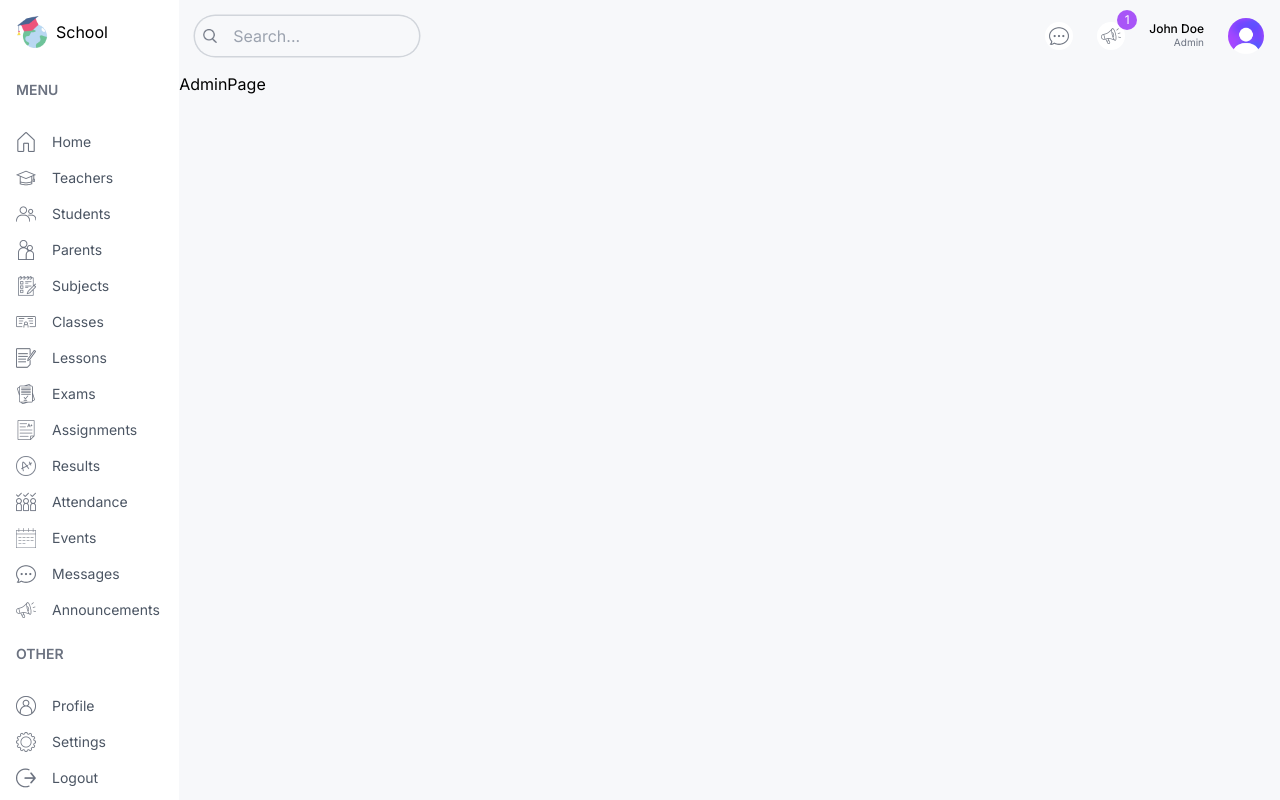
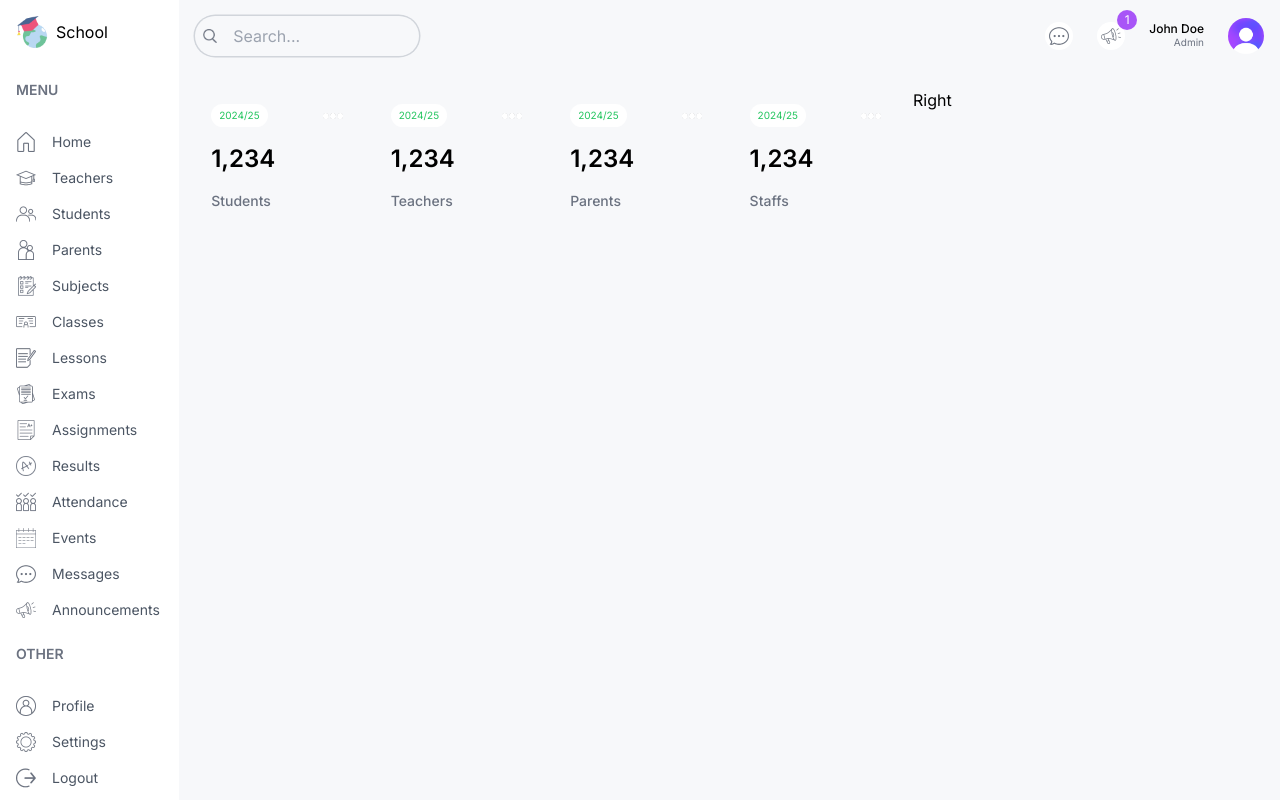
Before and after one commit to Nyakamba/school, a Next.js app: page /admin in a window 1280 px wide. Built offline with nearby package versions, Linux system fonts and the light colour scheme.

Commit message:
Build user cards

```diff
--- a/src/app/(dashboard)/admin/page.tsx
+++ b/src/app/(dashboard)/admin/page.tsx
@@ -1,5 +1,22 @@
+import UserCard from "@/components/UserCard";
+
 const AdminPage = () => {
-  return <div>AdminPage</div>;
+  return (
+    <div className="p-4 flex gap-4 flex-col md:flex-row">
+      {/* LEFT */}
+      <div className="w-full lg:w-2/3">
+        {/* User cards */}
+        <div className="flex gap-4 justify-between flex-wrap">
+          <UserCard type="student" />
+          <UserCard type="teacher" />
+          <UserCard type="parent" />
+          <UserCard type="staff" />
+        </div>
+      </div>
+      {/* RIGHT */}
+      <div className="w-full lg:w-1/3">Right</div>
+    </div>
+  );
 };
 
 export default AdminPage;
--- /dev/null
+++ b/src/components/UserCard.tsx
@@ -0,0 +1,19 @@
+import Image from "next/image";
+import React from "react";
+
+const UserCard = ({ type }: { type: string }) => {
+  return (
+    <div className="rounded-2xl odd:bg-purple even:bg-yellow p-4 flex-1 min-w-[130px]">
+      <div className=" flex items-center justify-between">
+        <span className="text-[10px] bg-white px-2 py-1 rounded-full text-green-500">
+          2024/25
+        </span>
+        <Image src="/more.png" alt="more" width={20} height={20} />
+      </div>
+      <h1 className="text-2xl font-semibold my-4">1,234</h1>
+      <h2 className="capitalize text-sm font-medium text-gray-500">{type}s</h2>
+    </div>
+  );
+};
+
+export default UserCard;
```
